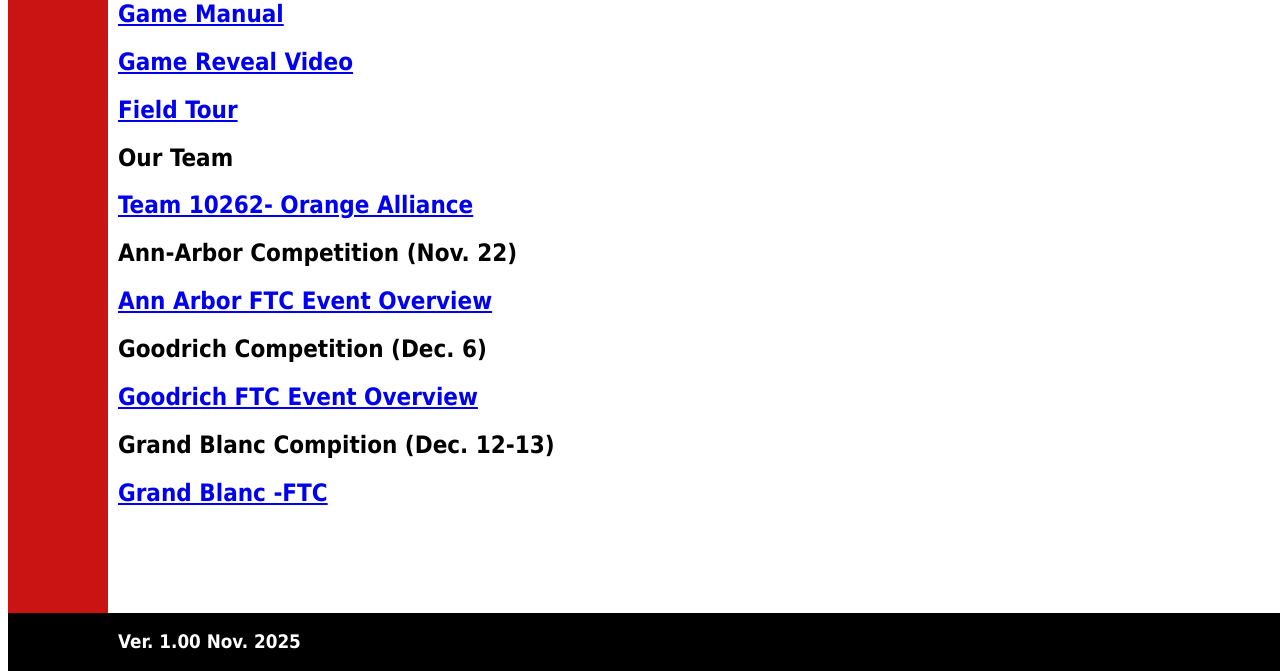
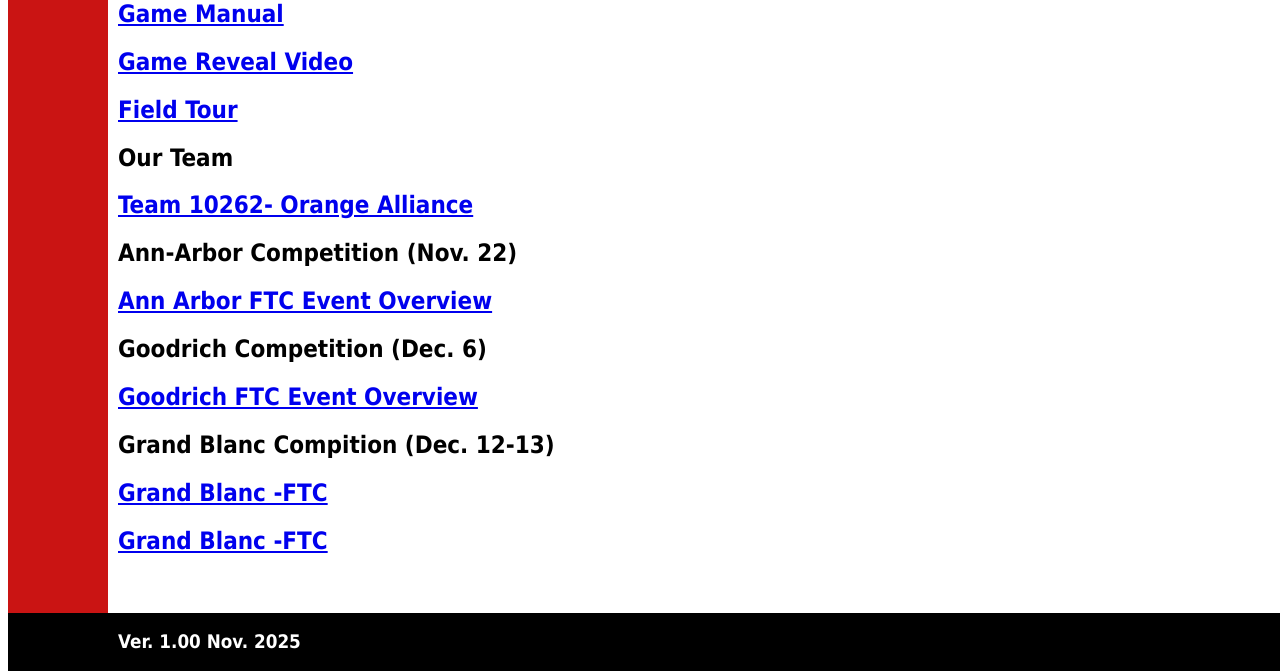
Before and after one commit to Pioneer-Robotics-10262/Robotics-Website, a plain HTML site: page Resources/index.html in a window 1280 px wide. Shown: the part 129-800 px from the top of the page. Drawn offline with Linux system fonts and the light colour scheme.

Commit message:
Add link for Grand Blanc FTC event overview
Added a new link for the Grand Blanc FTC event.

```diff
--- a/Resources/index.html
+++ b/Resources/index.html
@@ -32,6 +32,7 @@
 
  <h2>Grand Blanc Compition (Dec. 12-13)</h2>
  <h2><a href="https://ftc-events.firstinspires.org/2025/USMICMP" Target="blank">Grand Blanc -FTC</a></h2>
+  <h2><a href="https://docs.google.com/document/d/16vaK_pEw184d8jOuNH90Xz9fi__VIoibTGs3ZK5B7AQ/edit?tab=t.0" Target="blank">Grand Blanc -FTC</a></h2>
 
 
 </body>
```
